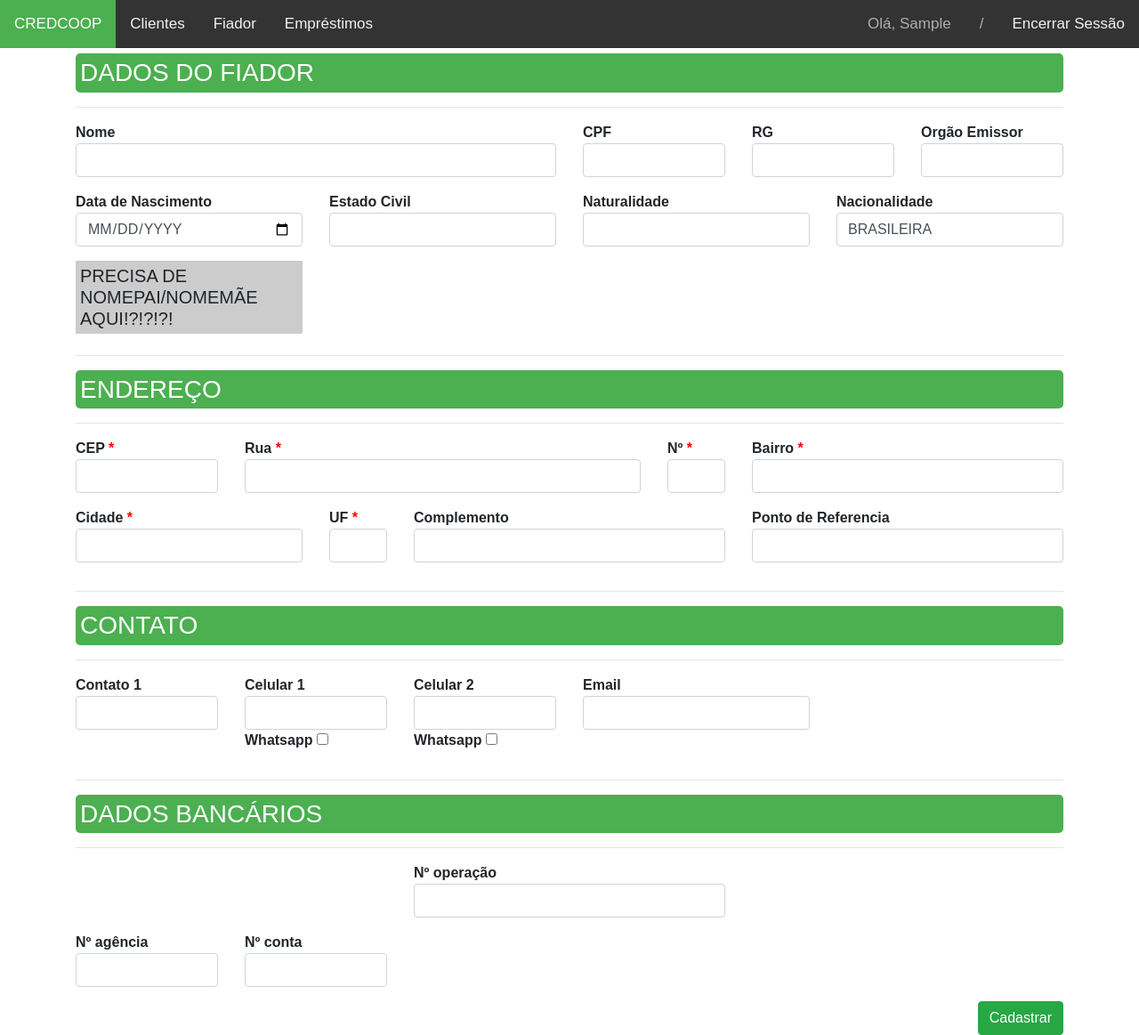
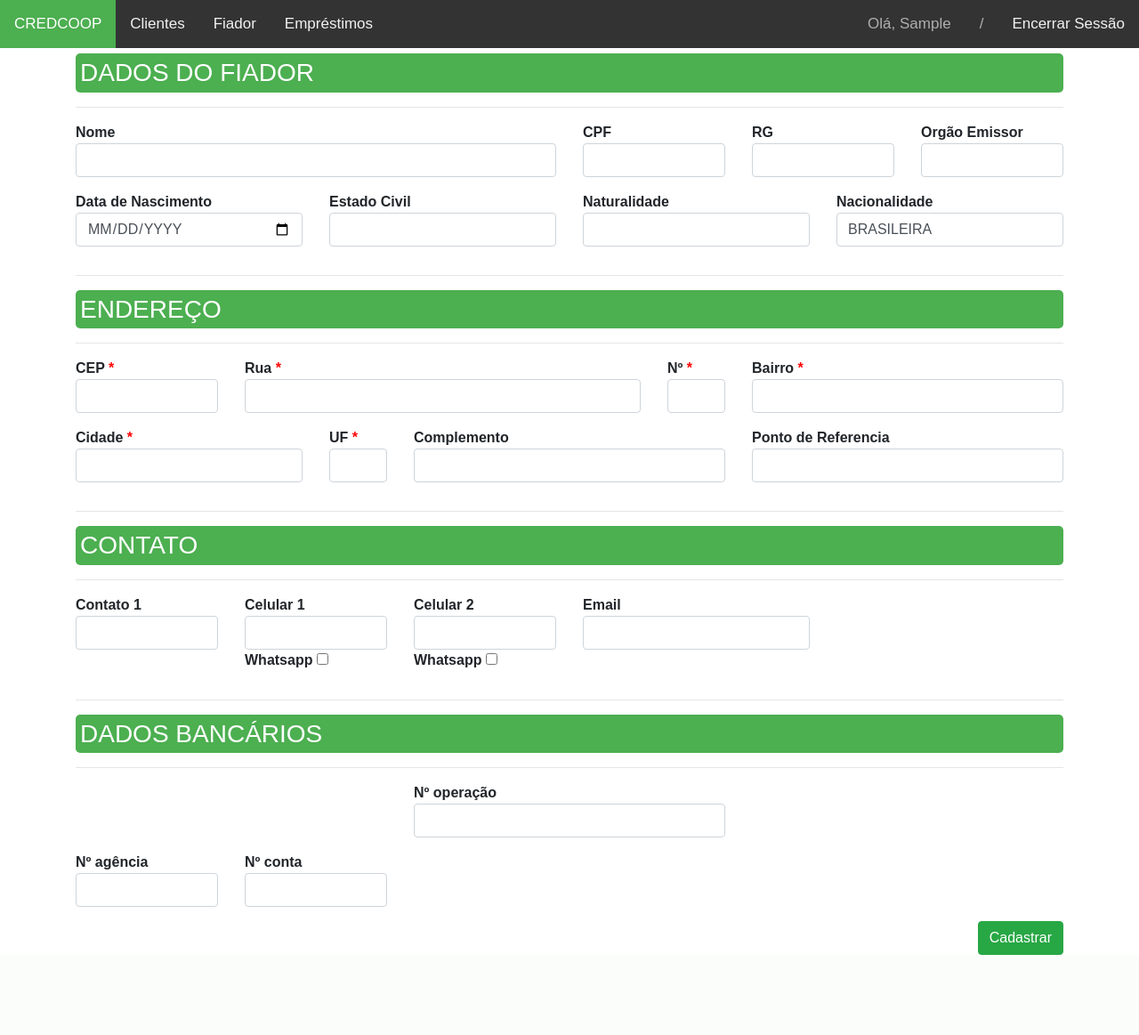
Before and after one commit to israelwerther/esctop, a Django app: page /avalista/cadastra/ in a window 1280 px wide. Shown: the whole page at 89% size. After the commit the page ends 1073 px from the top, so only its background shows below. Run offline with Django 3.2, Linux system fonts and the light colour scheme; the visitor is signed in with stand-in values (Sample User, id 1); parts of the project's set-up code (start-up, migrations or seed data) failed here and were passed over; some libraries are stand-ins or nearby versions.

Commit message:
obs removida

```diff
--- a/projeto/avalista/templates/avalista_form.html
+++ b/projeto/avalista/templates/avalista_form.html
@@ -71,9 +71,6 @@
                 <label for="" >{{form.fiador_nacionalidade.label}} </label>
                 {% render_field form.fiador_nacionalidade  class="form-control" value="BRASILEIRA"%}
             </div>
-        </div>
-        <div class="col-sm-3">
-            <h5>PRECISA DE NOMEPAI/NOMEMÃE AQUI!?!?!?!</h5>
         </div>
 
     </div>
```
